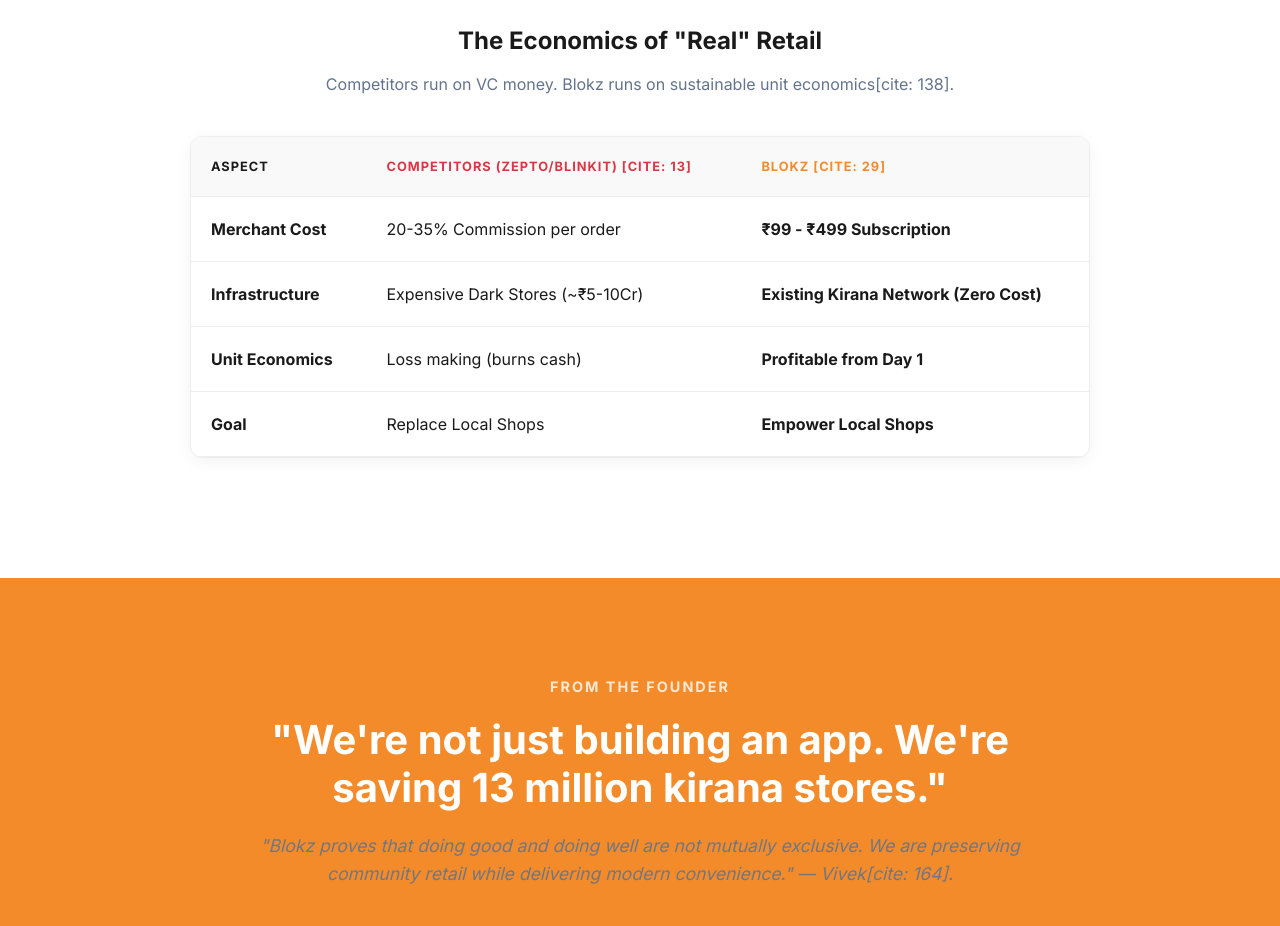
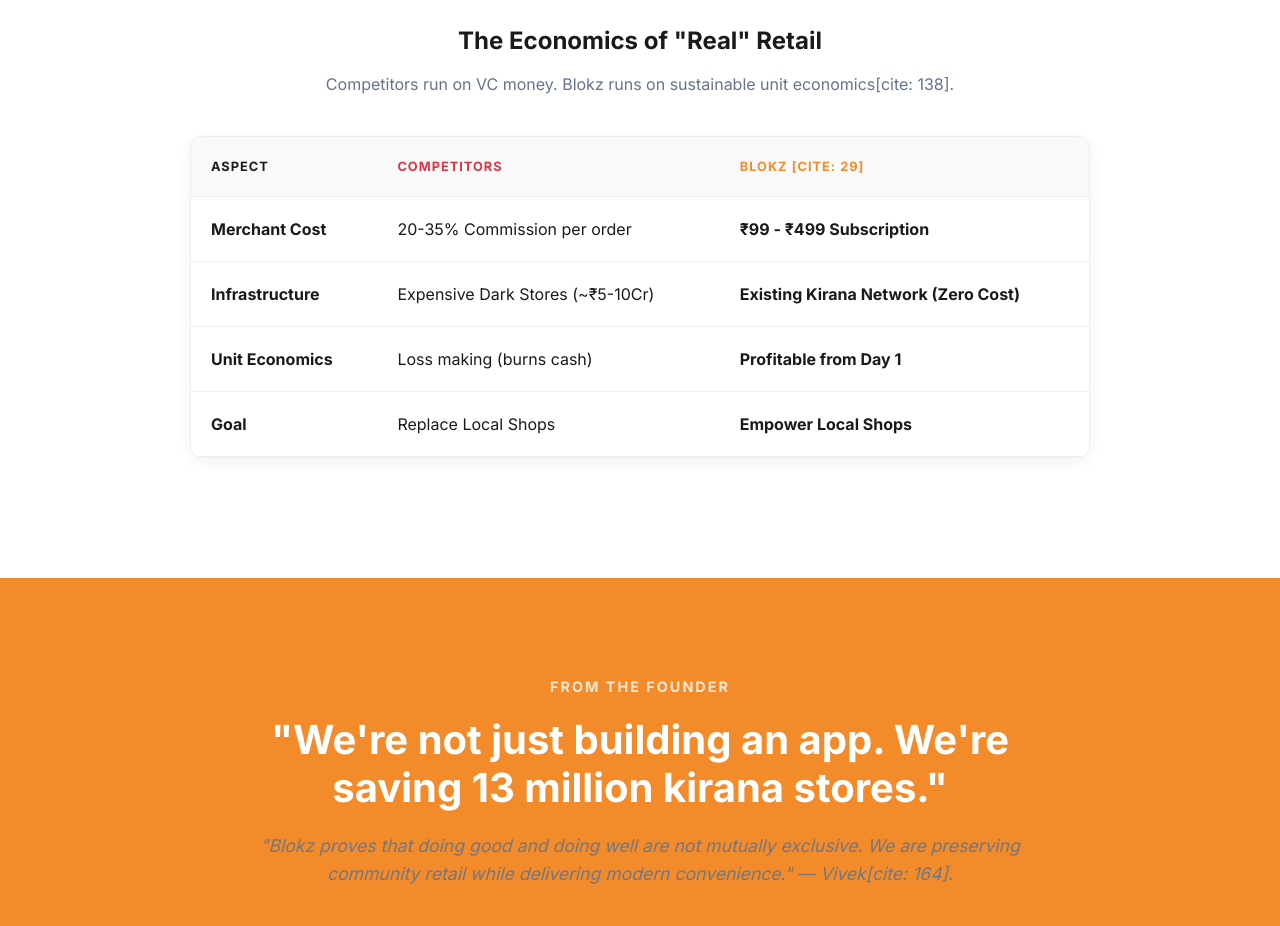
Before and after one commit to wbzard-dev/portfolio, a React (Vite) app: page /blokz in a window 1280 px wide. Shown: the part 2100-3026 px from the top of the page. Built offline with nearby package versions, Linux system fonts and the light colour scheme.

Commit message:
Update Blokz.jsx

```diff
--- a/src/components/Blokz.jsx
+++ b/src/components/Blokz.jsx
@@ -219,9 +219,7 @@
                         <thead>
                             <tr>
                                 <th>Aspect</th>
-                                <th className="text-red">
-                                    Competitors (Zepto/Blinkit) [cite: 13]
-                                </th>
+                                <th className="text-red">Competitors</th>
                                 <th className="text-orange">
                                     Blokz [cite: 29]
                                 </th>
```
